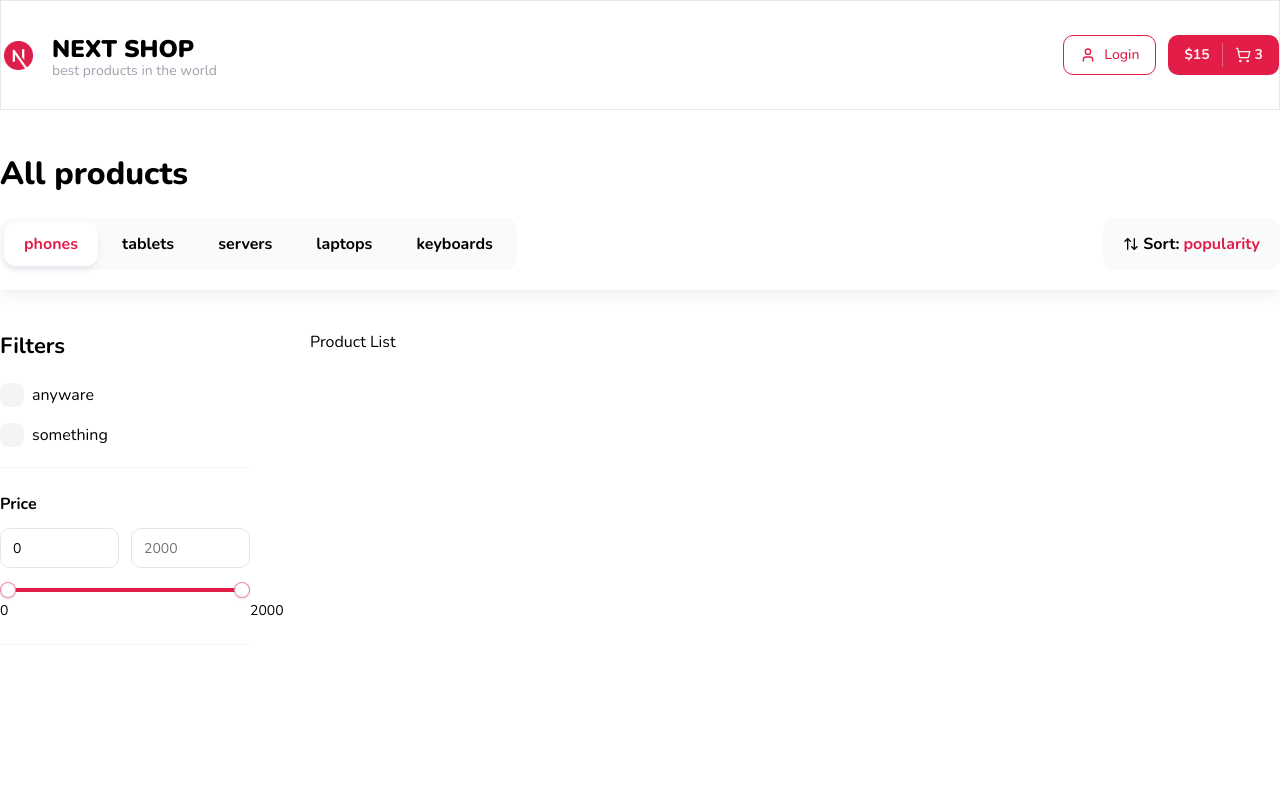
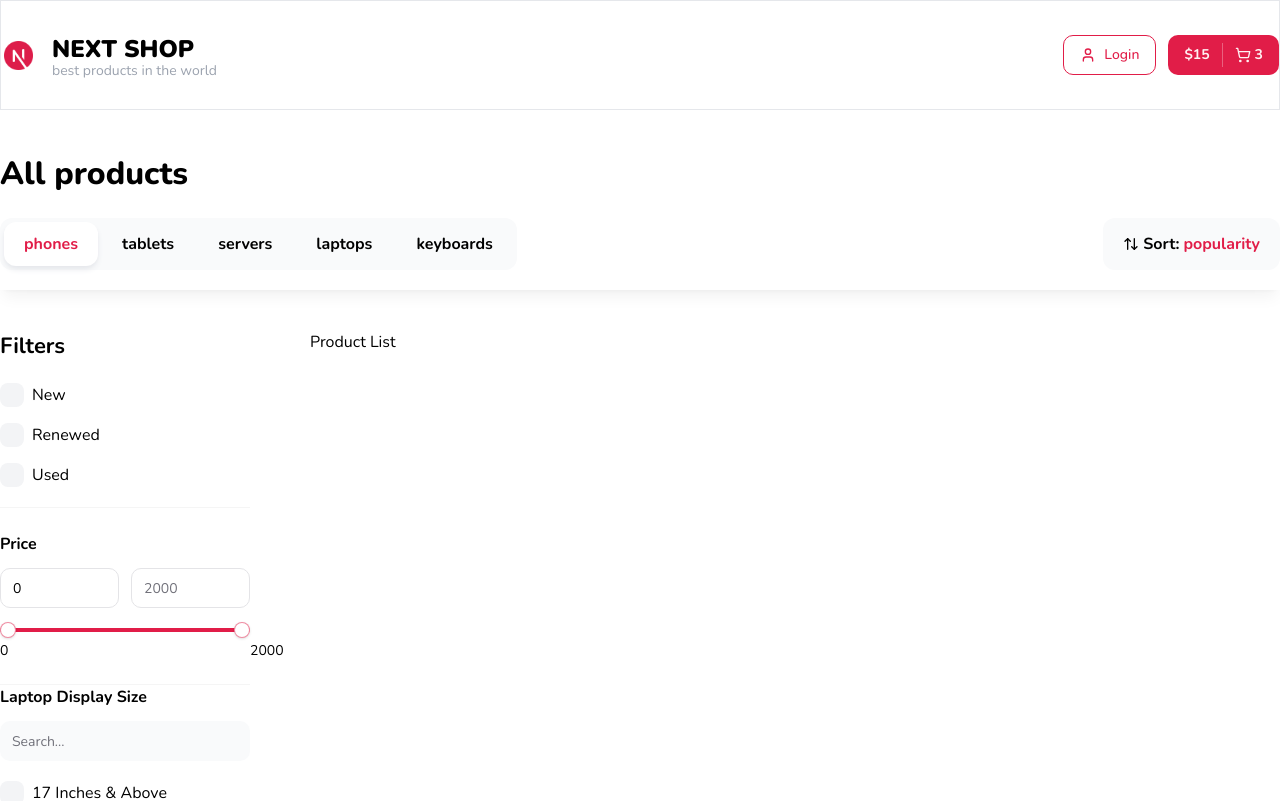
Before and after one commit to Slipum/next-shop, a Next.js app: page / in a window 1280 px wide. Shown: the top 801 px of the page. Built offline with nearby package versions, Linux system fonts and the light colour scheme.

Commit message:
update filters

```diff
--- /dev/null
+++ b/components/shared/checkbox-filters-group.tsx
@@ -0,0 +1,49 @@
+'use client';
+import React from 'react';
+import { Input } from '../ui';
+import { FilterChecboxProps, FilterCheckbox } from './filter-checkbox';
+
+type Item = FilterChecboxProps;
+
+interface Props {
+	title: string;
+	items: Item[];
+	defaultItems?: Item[];
+	limit?: number;
+	searchInputPlaceholder?: string;
+	onChange?: (values: string[]) => void;
+	defaultValue?: string[];
+	className?: string;
+}
+
+export const CheckboxFiltersGroup: React.FC<Props> = ({
+	title,
+	items,
+	defaultItems,
+	limit,
+	searchInputPlaceholder = 'Search...',
+	onChange,
+	defaultValue,
+	className,
+}) => {
+	return (
+		<div className={className}>
+			<p className="font-bold mb-3">{title}</p>
+			<div className="mb-5">
+				<Input placeholder={searchInputPlaceholder} className="bg-gray-50 border-none" />
+			</div>
+			<div className="flex flex-col gap-4 max-h-96 pr-2 overflow-auto scrollbar">
+				{items.map((item, index) => (
+					<FilterCheckbox
+						key={index}
+						text={item.text}
+						value={item.value}
+						endAdornment={item.endAdornment}
+						checked={false}
+						onCheckedChange={(ids) => console.log(ids)}
+					/>
+				))}
+			</div>
+		</div>
+	);
+};
--- a/components/shared/filters.tsx
+++ b/components/shared/filters.tsx
@@ -1,5 +1,6 @@
 import React from 'react';
 import { Input } from '../ui';
+import { CheckboxFiltersGroup } from './checkbox-filters-group';
 import { FilterCheckbox } from './filter-checkbox';
 import { RangeSlider } from './range-slider';
 import { Title } from './title';
@@ -13,8 +14,9 @@ export const Filters: React.FC<Props> = ({ className }) => {
 		<div className={className}>
 			<Title text="Filters" size="sm" className="mb-5 font-bold" />
 			<div className="flex flex-col gap-4">
-				<FilterCheckbox text="anyware" value="1" />
-				<FilterCheckbox text="something" value="2" />
+				<FilterCheckbox text="New" value="1" />
+				<FilterCheckbox text="Renewed" value="2" />
+				<FilterCheckbox text="Used" value="3" />
 			</div>
 
 			<div className="mt-5 border-y border-y-neutral-100 py-6 pb-7">
@@ -26,6 +28,79 @@ export const Filters: React.FC<Props> = ({ className }) => {
 
 				<RangeSlider min={0} max={2000} step={2} value={[0, 2000]} />
 			</div>
+
+			<CheckboxFiltersGroup
+				title="Laptop Display Size"
+				limit={6}
+				defaultItems={[
+					{
+						text: '17 Inches & Above',
+						value: '1',
+					},
+					{
+						text: '16 to 16.9 Inches',
+						value: '2',
+					},
+					{
+						text: '15 to 15.9 Inches',
+						value: '3',
+					},
+					{
+						text: '14 to 14.9 Inches',
+						value: '4',
+					},
+					{
+						text: '13 to 13.9 Inches',
+						value: '5',
+					},
+					{
+						text: '12 to 12.9 Inches',
+						value: '6',
+					},
+					{
+						text: '11 to 11.9 Inches',
+						value: '7',
+					},
+					{
+						text: '11 Inches & Under',
+						value: '8',
+					},
+				]}
+				items={[
+					{
+						text: '17 Inches & Above',
+						value: '1',
+					},
+					{
+						text: '16 to 16.9 Inches',
+						value: '2',
+					},
+					{
+						text: '15 to 15.9 Inches',
+						value: '3',
+					},
+					{
+						text: '14 to 14.9 Inches',
+						value: '4',
+					},
+					{
+						text: '13 to 13.9 Inches',
+						value: '5',
+					},
+					{
+						text: '12 to 12.9 Inches',
+						value: '6',
+					},
+					{
+						text: '11 to 11.9 Inches',
+						value: '7',
+					},
+					{
+						text: '11 Inches & Under',
+						value: '8',
+					},
+				]}
+			/>
 		</div>
 	);
 };
```
